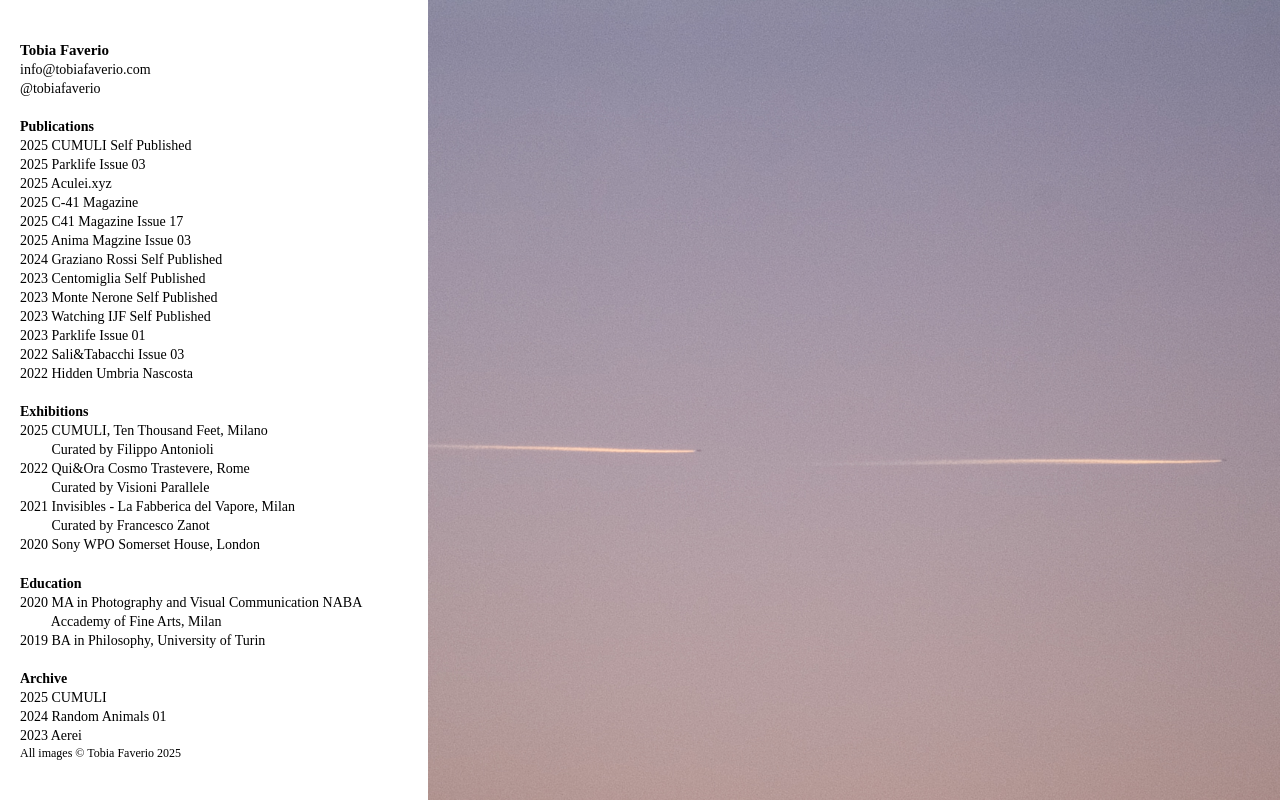
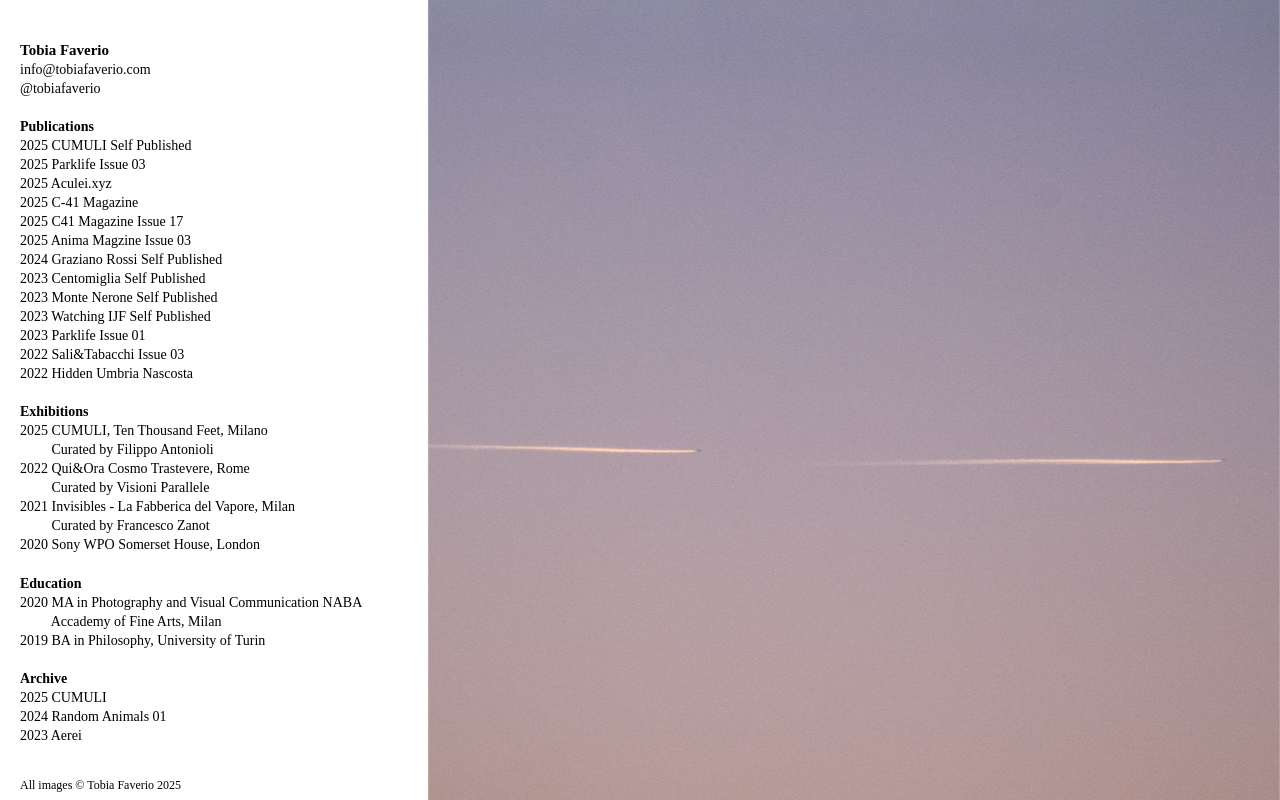
Before and after one commit to ilbarlafus/ilbarlafus.github.io, a plain HTML site: page index.html in a window 1280 px wide. Drawn offline with Linux system fonts and the light colour scheme.

Commit message:
chore: style.css

```diff
--- a/style.scss
+++ b/style.scss
@@ -70,6 +70,13 @@ a {
   display: flex;
   flex-direction: column;
   justify-content: space-between;
+
+  overflow-y: scroll;
+  scrollbar-width: none;
+
+  &::-webkit-scrollbar {
+    display: none;
+  }
 }
 
 #curriculum {
@@ -97,7 +104,5 @@ a {
 #copyright {
   font: #{$font-weight-normal} #{$font-size-small}/#{$line-height-small} $font-family;
 
-  @media screen and (max-width: 1024px) {
-    margin-top: 2rem;
-  }
+  margin-top: 2rem;
 }
```
Also changed, not shown: style.css, 1 other file.
